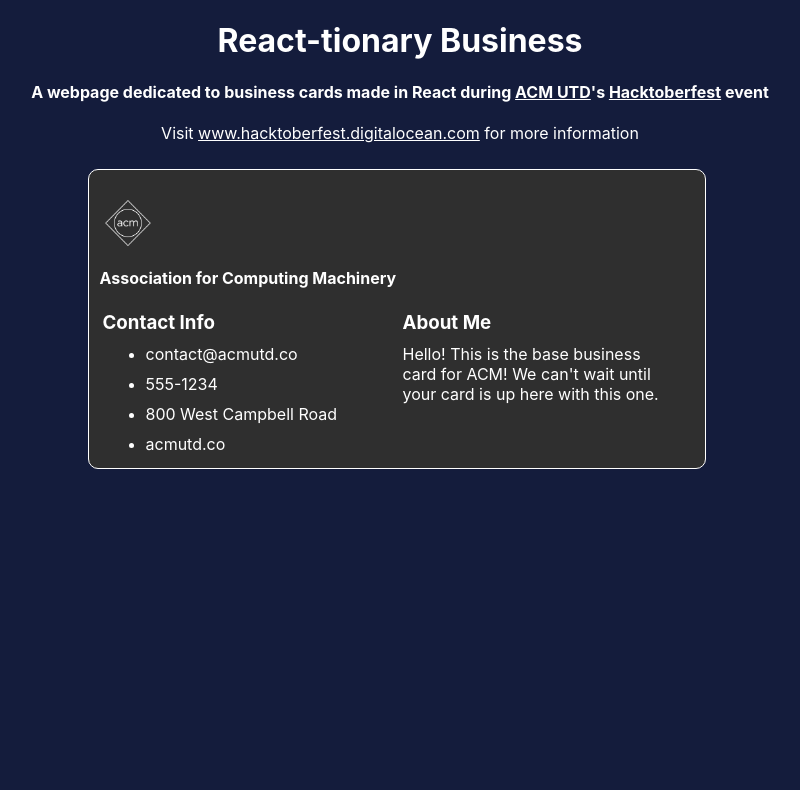
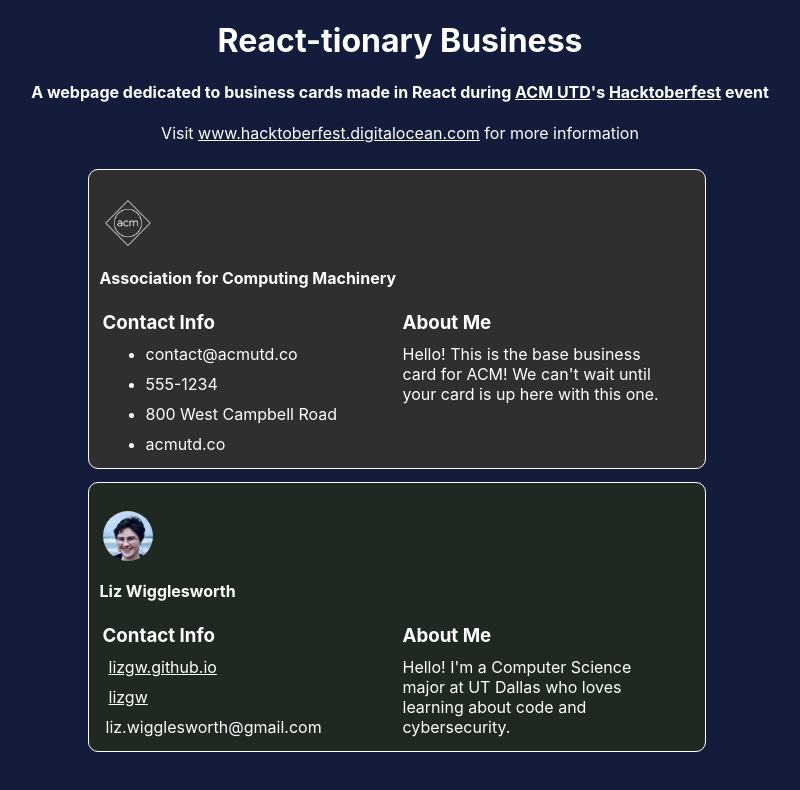
Before and after one commit to acmutd/htf-projects, a React (Create React App) app: page / in a window 1280 px wide. Shown: the top 790 px of the page, without its empty margins (240-1040 px from the left). Built offline with nearby package versions, Linux system fonts and the light colour scheme.

Commit message:
Add business card for Liz Wigglesworth

```diff
--- a/src/App.js
+++ b/src/App.js
@@ -3,6 +3,7 @@
 
 // Make sure you add an import for your card!
 import ACMCard from './components/ACMCard';
+import LizW from './components/LizW';
 
 function App() {
   return (
@@ -17,7 +18,7 @@
       <div id="business-cards">
         {/*Notice how you can give named attributes to your component!*/}
         <ACMCard name="Association for Computing Machinery" email="contact@acmutd.co" phone="555-1234" address="800 West Campbell Road" website="acmutd.co"/>
-
+        <LizW name="Liz Wigglesworth" github="lizgw" email="liz.wigglesworth@gmail.com" website="lizgw.github.io"/>
         {/*Add your component above this comment to put it into the app!*/}
       </div>
     </div>
--- /dev/null
+++ b/src/components/LizW.css
@@ -0,0 +1,64 @@
+/*
+File containing styles for individual card components
+
+Use a copy of this file to style your business card
+*/
+
+#lizw-card
+{
+  max-width: 600px;
+  max-height: 350px;
+
+  display: grid;
+  grid-template-columns: 50% 50%;
+
+  padding: 8px;
+
+  overflow-x: visible;
+
+  color: white;
+  background-color: #202921;
+
+  border-style: solid;
+  border-radius: 10px;
+  border-width: 1px;
+}
+
+#lizw-card h1
+{
+  grid-column: 1 / 3;
+  text-align: left;
+  font-size: medium;
+}
+
+#lizw-card-contact-info
+{
+  grid-column: 1;
+}
+
+#lizw-card-contact-info ul {
+  list-style: none;
+  padding-left: 0;
+}
+
+#lizw-card-about-me
+{
+  grid-column: 2;
+
+  vertical-align: top;
+  border-radius: 20px;
+  height: 75%;
+}
+
+#lizw-logo
+{
+  width: 50px;
+  height: 50px;
+
+  border-radius: 50%;
+
+  grid-column: 1 / 3;
+  text-align: center;
+
+  display: inline-block;
+}
--- /dev/null
+++ b/src/components/LizW.js
@@ -0,0 +1,51 @@
+// It's important to import react before we begin so we can get access to the Component superclass
+import React, { Component } from 'react';
+
+// Make sure to update this import to the name of your CSS file!
+import "./LizW.css";
+
+/*
+This is a general class that you can use as a template to create your card! Make sure you make a copy
+of the file before editing it
+
+Change the name "ACMCard" to some other valid identifier name. This way, your unique
+component won't interfere with the names of anyone else's card.
+*/
+class LizW extends Component
+{
+    render()
+    {
+        /*
+        Here, we are returning some JavaScript XML (used in a similar manner to HTML) which
+        allows us to actually build our component.
+        */
+        return (
+        <div id="lizw-card">
+            <span><img id="lizw-logo" alt="Liz Wigglesworth profile puctire" src={"./images/liz-wigglesworth-profile.jpg"}/></span>
+            {/*Replace any 'this.props.attribute' with the name of the attributes you gave in the App.js file!*/}
+            <h1>{this.props.name}</h1>
+
+            {/*Create your card however you want!*/}
+            <div id="lizw-card-contact-info">
+                <h3>Contact Info</h3>
+                <ul>
+                    <li><a href={"https://" + this.props.website} target="_blank" rel="noopener noreferrer">{this.props.website}</a></li>
+                    <li><a href={"https://github.com/" + this.props.github } target="_blank" rel="noopener noreferrer">{this.props.github}</a></li>
+                    <li>{this.props.email}</li>
+                </ul>
+            </div>
+
+            <div id="lizw-card-about-me">
+                <h3>About Me</h3>
+                <p>
+                    Hello! I'm a Computer Science major at UT Dallas who loves learning about code and cybersecurity.
+                </p>
+            </div>
+        </div>
+        )
+
+    }
+}
+
+// Make sure to update this export with the name of the above class
+export default LizW;
```
Also changed, not shown: public/images/liz-wigglesworth-profile.jpg (added).
